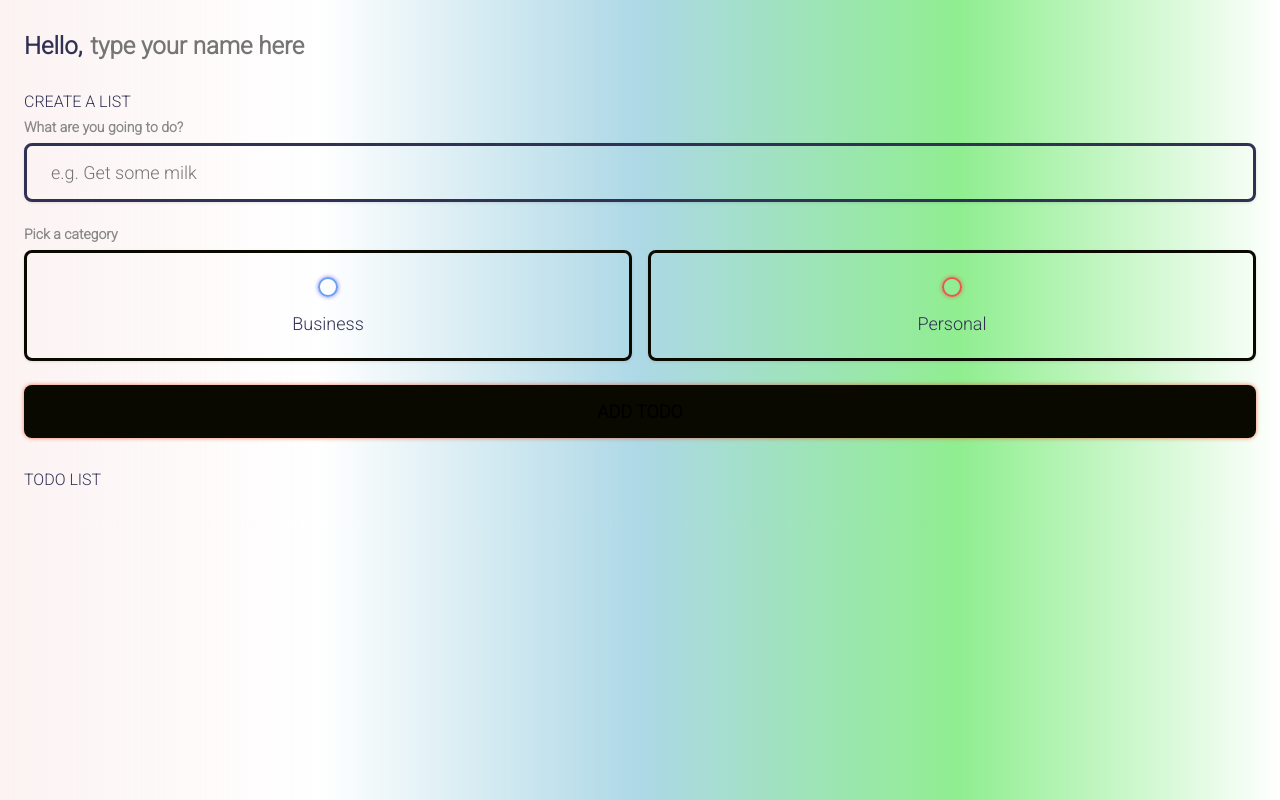
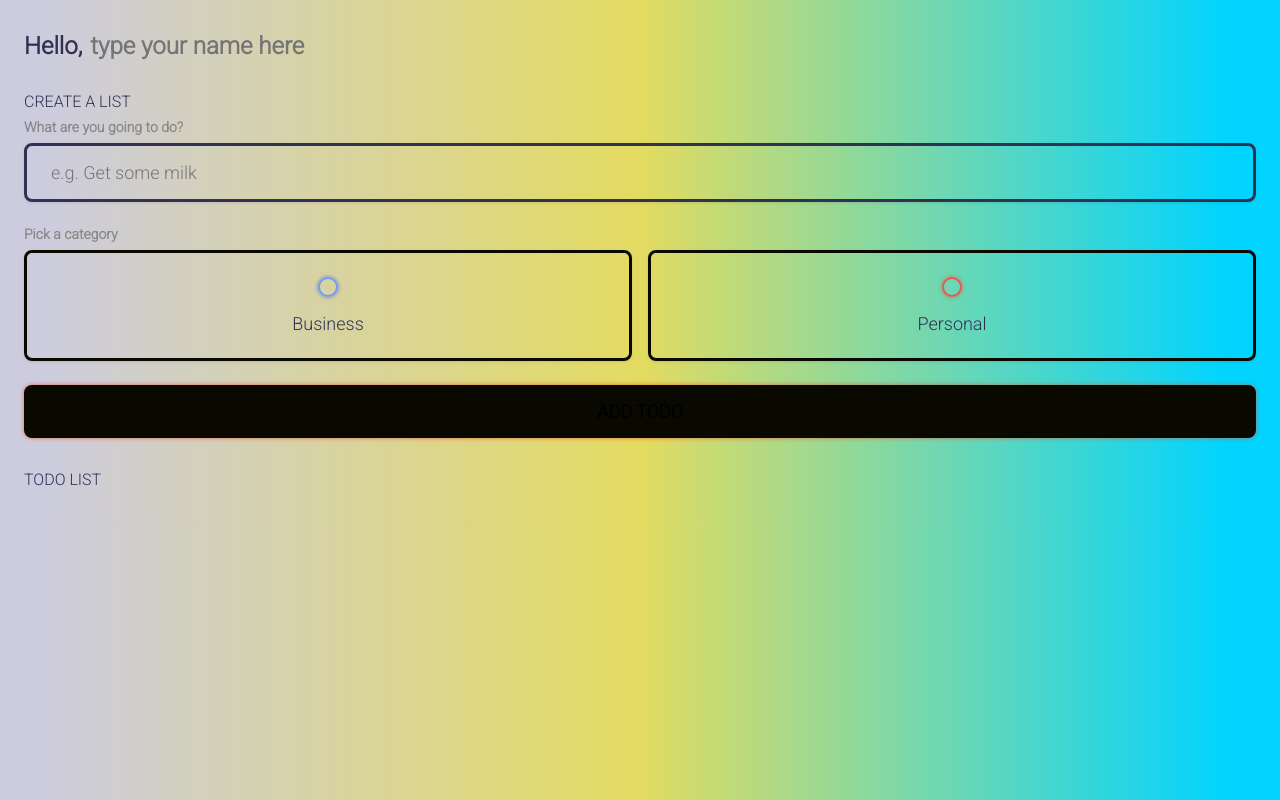
Before and after one commit to SallyChan23/To-Do-List-Advanced, a plain HTML site: page ToDo/List.html in a window 1280 px wide. Drawn offline with nearby package versions, Linux system fonts and the light colour scheme; a web font is replaced by a local one.

Commit message:
Update main.css

```diff
--- a/ToDo/main.css
+++ b/ToDo/main.css
@@ -24,7 +24,8 @@
 	font-family: 'Roboto', sans-serif;
 }
 body{
-	background-image: linear-gradient(to right, rgba(241, 196, 196, 0.214), rgba(234, 201, 201, 0), lightblue, lightgreen, white)
+	background: rgb(205,204,223);
+background: linear-gradient(90deg, rgba(205,204,223,1) 3%, rgba(227,219,96,1) 50%, rgba(0,212,255,1) 96%);
 }
 input:not([type="radio"]):not([type="checkbox"]), button {
 	appearance: none;
```
